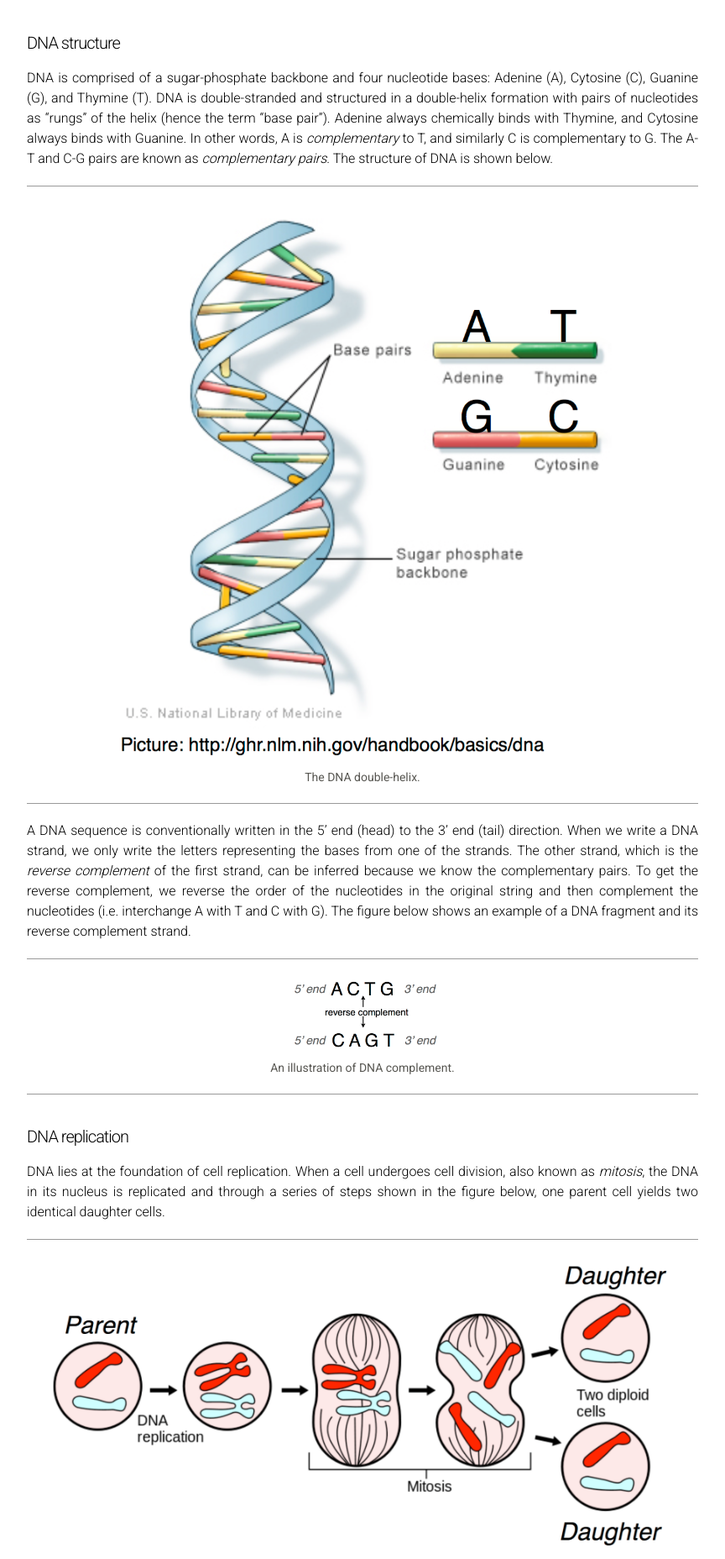
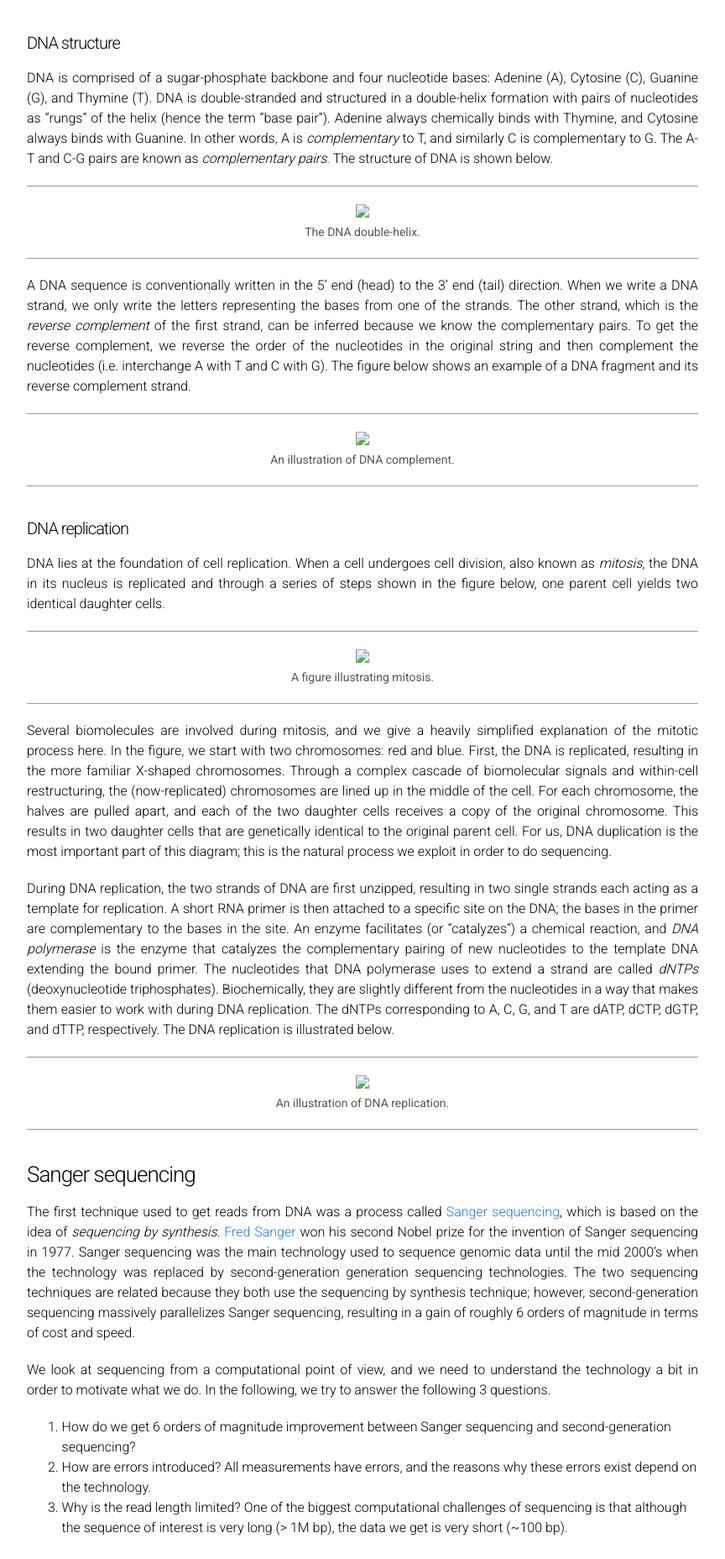
Before and after one commit to laurashen/data-science-sequencing.github.io, a Jekyll site: the page built from lectures/lecture2.md, in a window 1280 px wide. Shown: the part 1156-3012 px from the top of the page at 84% size, without its empty margins (208-1072 px from the left). Built offline with Jekyll 4.4.1, drawn with Linux system fonts in a browser that asks for light colours; formulas are drawn with MathJax 3; comment, search, counter and statistics services are not loaded.

```diff
--- a/lectures/lecture2.md
+++ b/lectures/lecture2.md
@@ -73,7 +73,7 @@
 below.
 
 <div class="fig figcenter fighighlight">
-  <img src="/assets/lecture2/Figure2_DNADoubleHelix.png" width="75%">
+  <img src="../assets/lecture2/Figure2_DNADoubleHelix.png" width="75%">
   <div class="figcaption">The DNA double-helix.</div>
 </div>
 
@@ -88,7 +88,7 @@
 and its reverse complement strand.
 
 <div class="fig figcenter fighighlight">
-  <img src="/assets/lecture2/Figure3_ReverseComplement.png" width="25%">
+  <img src="../assets/lecture2/Figure3_ReverseComplement.png" width="25%">
   <div class="figcaption">An illustration of DNA complement.</div>
 </div>
 
@@ -100,7 +100,7 @@
 below, one parent cell yields two identical daughter cells.
 
 <div class="fig figcenter fighighlight">
-  <img src="/assets/lecture2/Figure1_Mitosis.png" width="99%">
+  <img src="../assets/lecture2/Figure1_Mitosis.png" width="99%">
   <div class="figcaption">A figure illustrating mitosis.</div>
 </div>
 
@@ -133,7 +133,7 @@
  illustrated below.
 
  <div class="fig figcenter fighighlight">
-   <img src="/assets/lecture2/Figure6_DNA_replication.jpg" width="75%">
+   <img src="../assets/lecture2/Figure6_DNA_replication.jpg" width="75%">
    <div class="figcaption">An illustration of DNA replication.</div>
  </div>
 
@@ -225,7 +225,7 @@
 Sanger sequencing.
 
 <div class="fig figcenter fighighlight">
-  <img src="/assets/lecture2/Figure4_SangerExample.png" width="75%">
+  <img src="../assets/lecture2/Figure4_SangerExample.png" width="75%">
   <div class="figcaption">An example of Sanger sequencing.</div>
 </div>
 
@@ -275,7 +275,7 @@
 is shown below
 
 <div class="fig figcenter fighighlight">
-  <img src="/assets/lecture2/Figure7_sanger_equipment.png" width="25%">
+  <img src="../assets/lecture2/Figure7_sanger_equipment.png" width="25%">
   <div class="figcaption">Gel electrophoresis during Sanger sequencing.</div>
 </div>
 
@@ -290,14 +290,14 @@
 Illumina achieves parallelization by running several synthesis experiments at once. Each of many template strands is anchored on a chip, and only ddNTPs with florescent tags are available during the synthesis procedure (no dNTPs). Each type of ddNTP is tagged such that it emits a different wavelength or color. Since ddNTPs halt synthesis, the synthesis of new strands are synced. All new strands are the same length at the end of each synthesis cycle, at which point a picture of the chip is taken. These pictures are then analyzed by “base caller” software to identify (or "call") the complementary nucleotides. Base calling will be discussed in greater detail next lecture. To override the chain termination, Illumina sequencing uses _reversible termination_. The sequencing process introduces an enzyme which can turn a ddNTP into a regular dNTP after it has bound, allowing the synthesis reactions to continue instead of being permanently halted.
 
 <div class="fig figcenter fighighlight">
-  <img src="/assets/lecture2/Figure5_IlluminaInfoCollection.png" width="95%">
+  <img src="../assets/lecture2/Figure5_IlluminaInfoCollection.png" width="95%">
   <div class="figcaption">An illustration of Illumina sequencing.</div>
 </div>
 
 In order to guarantee that enough light is emitted such that ddNTP signals are detectable, each of the template strands are cloned, resulting in clusters of the same strand being synthesized in unison. Because of reversible termination, Illumina sequencing removes the need to measure masses. In contrast to the gel electrophoresis procedure required for Sanger sequencing above, the figure below shows a glass slide used during Illumina sequencing. Illumina sequencing can sequence billions of template strands simultaneously, which greatly increases the throughput.
 
 <div class="fig figcenter fighighlight">
-  <img src="/assets/lecture2/Figure8_illuminaSlide.png" width="50%">
+  <img src="../assets/lecture2/Figure8_illuminaSlide.png" width="50%">
   <div class="figcaption">A slide used for Illumina sequencing.</div>
 </div>
 
@@ -327,4 +327,4 @@
 
 -------------------------
 
-[This lecture as a pdf.](/assets/lecture2/lecture2.pdf)
+[This lecture as a pdf.](../assets/lecture2/lecture2.pdf)
```
